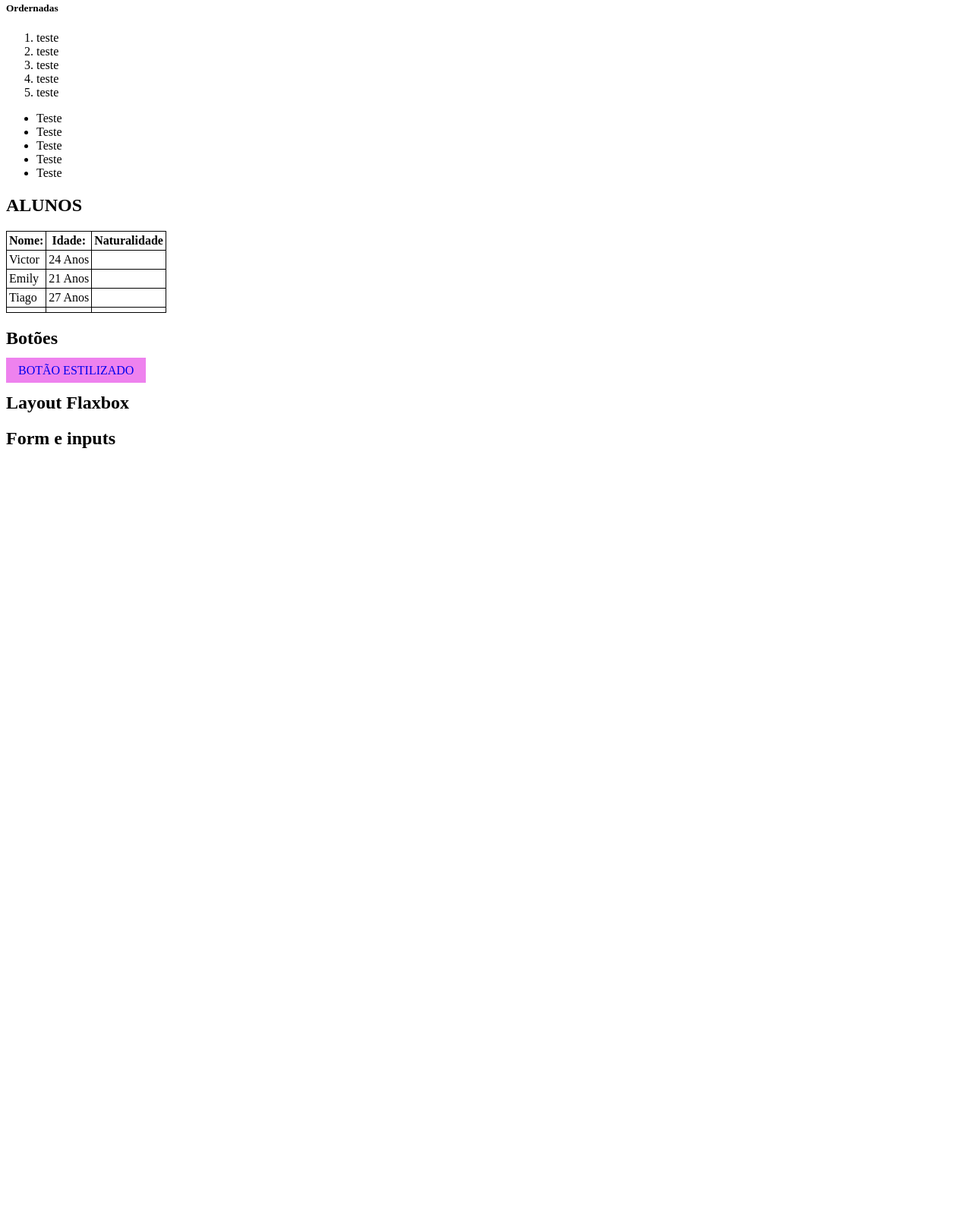
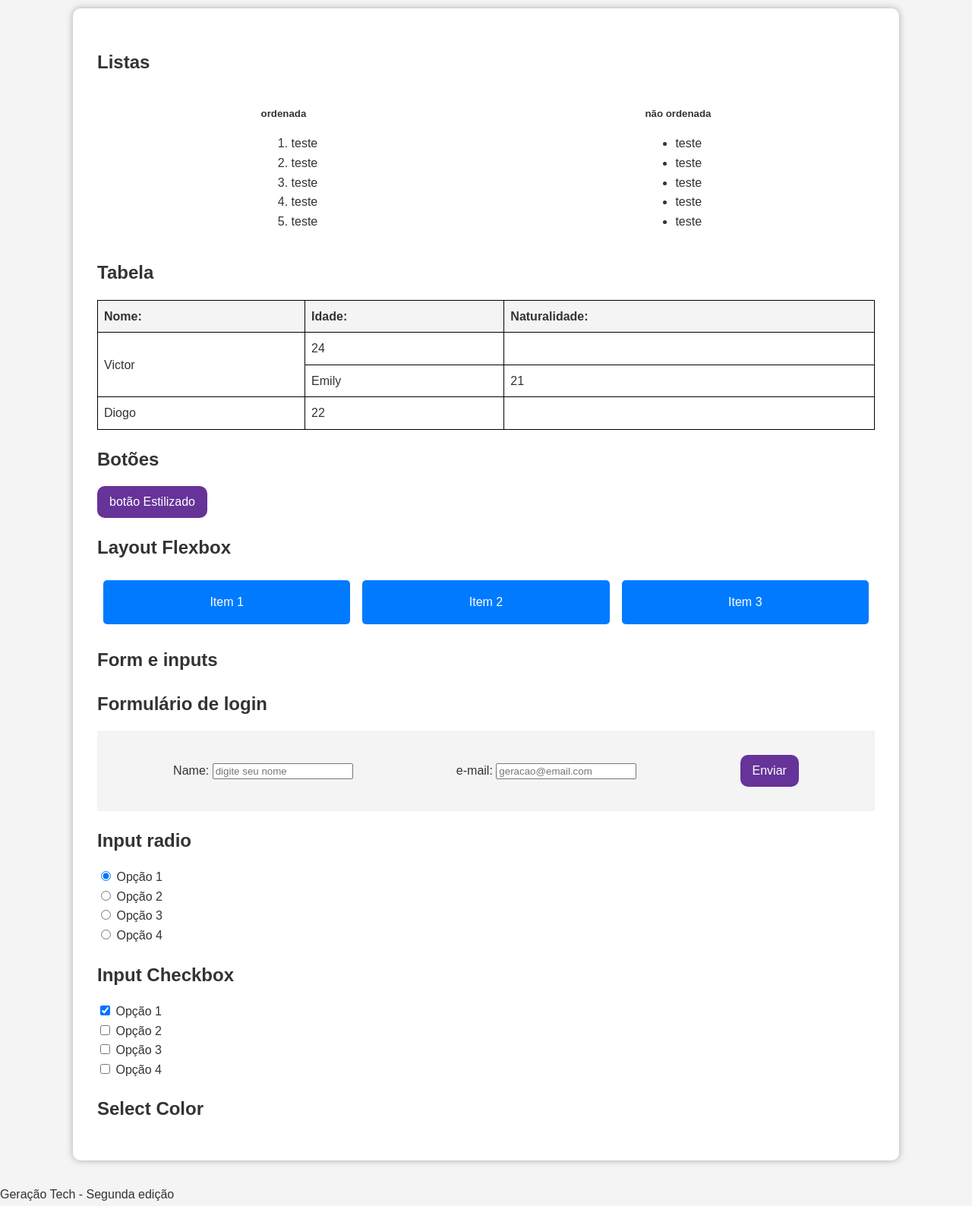
Before and after one commit to soueuoneto/aula03, a plain HTML site: page index.html in a window 1280 px wide. Shown: the part 126-1714 px from the top of the page at 76% size. Before the commit the page ends 800 px from the top, so only its background shows below. Drawn offline with Linux system fonts and the light colour scheme.

Commit message:
formularios

```diff
--- a/index.html
+++ b/index.html
@@ -3,27 +3,19 @@
 <head>
     <meta charset="UTF-8">
     <meta name="viewport" content="width=device-width, initial-scale=1.0">
-    <title>EXERCICIO GT05 SUL</title>
+    <title>Exercício GT05</title>
     <link rel="stylesheet" href="style.css">
 </head>
-<style>
-    table, td, tr, th {
-        border: 1px solid black;
-        border-collapse: collapse;
-        padding: 3px
-
-    }
-</style>
 <body>
     <header>
-        <h1>EXERCÍCIO GERAÇÃO TECH</h1>
+        <h1>Exercício Geração Tech</h1>
     </header>
     <div class="container">
         <section>
             <h2>Listas</h2>
             <div class="flex-container-start">
                 <div>
-                <h5>Ordernadas</h5>
+                    <h5>ordenada</h5>
                     <ol>
                         <li>teste</li>
                         <li>teste</li>
@@ -33,57 +25,114 @@
                     </ol>
                 </div>
                 <div>
+                    <h5>não ordenada</h5>
                     <ul>
-                    <li>Teste</li>
-                    <li>Teste</li>
-                    <li>Teste</li>
-                    <li>Teste</li>
-                    <li>Teste</li>
+                        <li>teste</li>
+                        <li>teste</li>
+                        <li>teste</li>
+                        <li>teste</li>
+                        <li>teste</li>
                     </ul>
                 </div>
             </div>
         </section>
         <section>
+            <h2>Tabela</h2>
             <table>
-            <h1>ALUNOS</h1>
                 <thead>
                     <tr>
                         <th>Nome:</th>
                         <th>Idade:</th>
-                    <th>Naturalidade</th>
+                        <th>Naturalidade:</th>
                     </tr>
                 </thead>
                 <tbody>
                     <tr>
-                    <td>Victor</td>
-                    <td>24 Anos</td>
-
+                        <td rowspan="2">Victor</td>
+                        <td>24</td>
                     </tr>
                     <tr>
                         <td>Emily</td>
-                    <td>21 Anos</td>
+                        <td colspan="2">21</td>
                     </tr>
                     <tr>
-                    <td>Tiago</td>
-                    <td>27 Anos</td>
-                </tr>
-                <tr>
-                    <td></td>
-                    <td></td>
+                        <td>Diogo</td>
+                        <td>22</td>
                     </tr>
                 </tbody>
             </table>
         </section>
         <section>
             <h2>Botões</h2>
-        <a href="https://google.com/" class="button"> BOTÃO ESTILIZADO</a>
+            <a href="https://www.google.com/" class="button">botão Estilizado</a>
         </section>
         <section>
-        <h2>Layout Flaxbox</h2>
-
+            <h2>Layout Flexbox</h2>
+            <div class="flex-container">
+                <div class="flex-item">Item 1</div>
+                <div class="flex-item">Item 2</div>
+                <div class="flex-item">Item 3</div>
+            </div>
         </section>
         <section>
             <h2>Form e inputs</h2>
+            <div class="card-body">
+                <h2>Formulário de login</h2>
+                <form class="form-input">
+                    <div class="form-group">
+                        <label for="nome">Name:</label>
+                        <input type="text" id="nome" placeholder="digite seu nome" required>
+                    </div>
+                    <div class="form-group">
+                        <label for="email">e-mail:</label>
+                        <input type="email" id="email" placeholder="geracao@email.com" required>
+                    </div>
+                    <a class="button" type="submit">Enviar</a>
+                </form>
+
+                <h2>Input radio</h2>
+                <form>
+                    <div class="form-group">
+                        <input type="radio" name="opcao" id="opcao1" checked>
+                        <label for="opcao1">Opção 1</label>
+                    </div>
+                    <div class="form-group">
+                        <input type="radio" name="opcao" id="opcao2">
+                        <label for="opcao2">Opção 2</label>
+                    </div>
+                    <div class="form-group">
+                        <input type="radio" name="opcao" id="opcao3">
+                        <label for="opcao3">Opção 3</label>
+                    </div>
+                    <div class="form-group">
+                        <input type="radio" name="opcao" id="opcao4">
+                        <label for="opcao4">Opção 4</label>
+                    </div>
+                </form>
+                <H2>Input Checkbox</H2>
+                <div class="groupbox">
+                    <input type="checkbox" id="item1" checked>
+                    <label for="item1">Opção 1</label>
+                </div>
+                <div class="groupbox">
+                    <input type="checkbox" id="item2">
+                    <label for="item2">Opção 2</label>
+                </div>
+                <div class="groupbox">
+                    <input type="checkbox" id="item3">
+                    <label for="item3">Opção 3</label>
+                </div>
+                <div class="groupbox">
+                    <input type="checkbox" id="item4">
+                    <label for="item4">Opção 4</label>
+                </div>
+                <h2>Select Color</h2>
+                <div class="colortype"></div>
+            </div>
         </section>
+    </div>
+    <footer>
+        <p>Geração Tech - Segunda edição</p>
+    </footer>
 </body>
 </html>
--- a/style.css
+++ b/style.css
@@ -1,21 +1,99 @@
-.body {
+body {
     font-family: Arial, Helvetica, sans-serif;
     line-height: 1.6;
     margin: 0;
-    fill: 0;
+    padding: 0;
     background-color: #f4f4f4;
     color: #333;
-}
-.header {
+ }
+
+ header {
     background-color: #333;
     color: white;
-    fill: 0.5rem;
+    padding: 0.5rem;
     text-align: center;
-}
+ }
 
-.button {
-    display: inline block;
+ h1, h2, h3, h4, h5, h6 {
+    margin-bottom: 1rem;
+ }
+
+ p {
+    margin-bottom: 1rem;
+ }
+
+ .container {
+    width: 80%;
+    margin: 2rem auto;
+    padding: 2rem;
+    background-color: white;
+    border-radius: 10px;
+    box-shadow: 0 0 10px rgb(0, 0, 0, 0.3);
+ }
+
+ .button {
+    display: inline-block;
     padding: 0.5rem 1rem;
+    background-color: rebeccapurple;
+    color: white;
     text-decoration: none;
-    background-color: violet;
-}
+    border-radius: 10px;
+    transition-duration: 1s;
+ }
+
+ .button:hover {
+    background-color: #3f136b;
+ }
+
+ ol, ul {
+    margin-bottom: 1rem;
+ }
+
+ table {
+    width: 100%;
+ }
+
+ table, td, tr, th {
+    border: 1px solid black;
+    border-collapse: collapse;
+    padding: 2px;
+ }
+
+ th, td {
+    text-align: left;
+    padding: 0.5rem;
+ }
+
+ th {
+    background-color: #f4f4f4;
+ }
+
+ .flex-container {
+    display: flex;
+    justify-content: space-around;
+    margin-bottom: 1rem;
+ }
+
+ .flex-container-start {
+    display: flex;
+    justify-content: space-around;
+ }
+
+ .flex-item {
+    background-color: #007BFF;
+    color: white;
+    padding: 1rem;
+    border-radius: 5px;
+    text-align: center;
+    flex: 1;
+    margin: 0.5rem;
+ }
+
+ .form-input {
+    background-color: #f4f4f4;
+    margin: 0;
+    padding: 2rem;
+    display: flex;
+    justify-content: space-around;
+    align-items: center;
+ }
```
Lines whose indentation alone changed are shown as unchanged.
